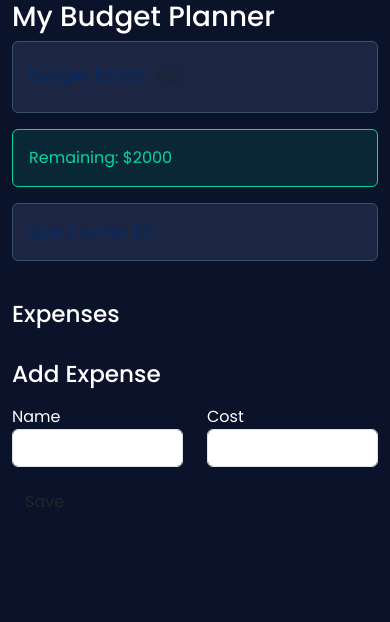
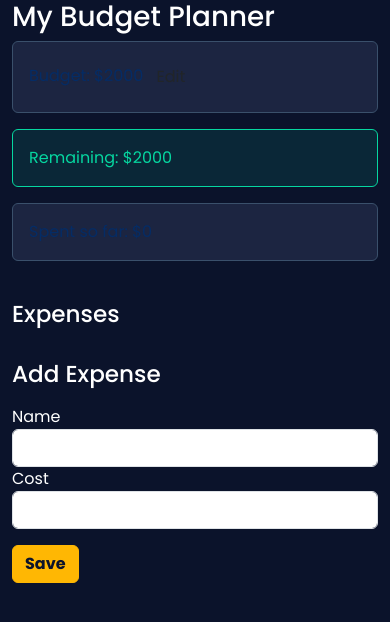
Before and after one commit to DHURANTHAM007/budgeting-app, a React (Create React App) app: page / in a window 390 px wide. Shown: the top 622 px of the page. Built offline with nearby package versions, Linux system fonts and the light colour scheme; the HTML template or start-up script is replaced by a standard one.

Commit message:
Update AddExpenseForm.js

```diff
--- a/src/components/AddExpenseForm.js
+++ b/src/components/AddExpenseForm.js
@@ -1,51 +1,52 @@
 import React, { useState } from 'react';
 import { v4 as uuidv4 } from 'uuid';
 
-const AddExpenseForm = ({ onAddExpense }) => {
+const AddExpenseForm = ({ handleAddExpense }) => {
     const [name, setName] = useState('');
     const [cost, setCost] = useState('');
 
-  const handleSubmit = (event) => {
+    const onSubmit = (event) => {
         event.preventDefault();
-    if (name && cost) {
-      const newExpense = {
+        const expense = {
             id: uuidv4(),
-        name,
+            name: name,
             cost: parseInt(cost),
         };
-      onAddExpense(newExpense);
+
+        handleAddExpense(expense);
         setName('');
         setCost('');
-    }
     };
 
     return (
-    <form onSubmit={handleSubmit}>
+        <form onSubmit={onSubmit}>
             <div className='row'>
-        <div className='col'>
+                <div className='col-sm'>
                     <label>Name</label>
                     <input
+                        required='required'
                         type='text'
                         className='form-control'
                         value={name}
-            onChange={(e) => setName(e.target.value)}
-            required
-          />
+                        onChange={(event) => setName(event.target.value)}
+                    ></input>
                 </div>
-        <div className='col'>
+                <div className='col-sm'>
                     <label>Cost</label>
                     <input
+                        required='required'
                         type='number'
                         className='form-control'
                         value={cost}
-            onChange={(e) => setCost(e.target.value)}
-            required
-          />
+                        onChange={(event) => setCost(event.target.value)}
+                    ></input>
                 </div>
             </div>
             <div className='row mt-3'>
-        <div className='col'>
-          <button type='submit' className='btn'>Save</button>
+                <div className='col-sm'>
+                    <button type='submit' className='btn btn-primary'>
+                        Save
+                    </button>
                 </div>
             </div>
         </form>
```
Lines whose indentation alone changed are shown as unchanged.
